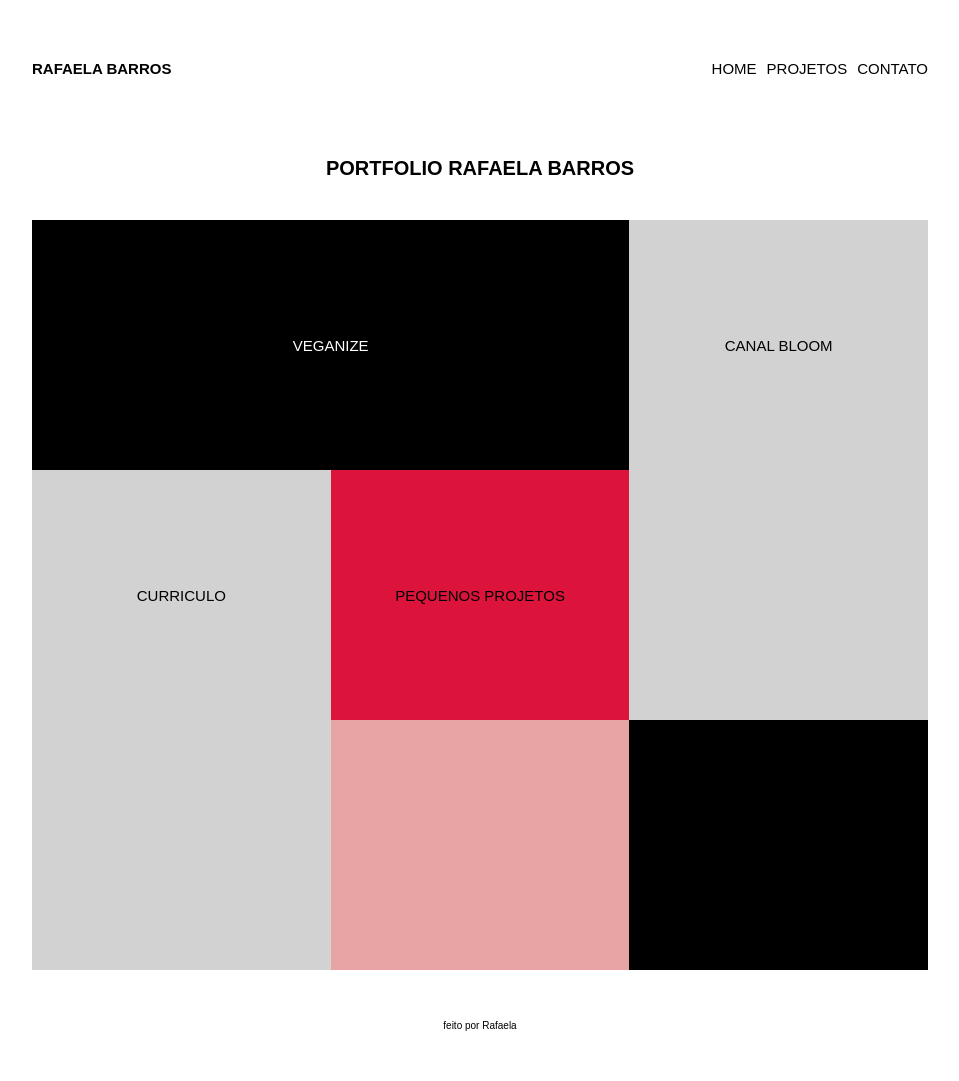
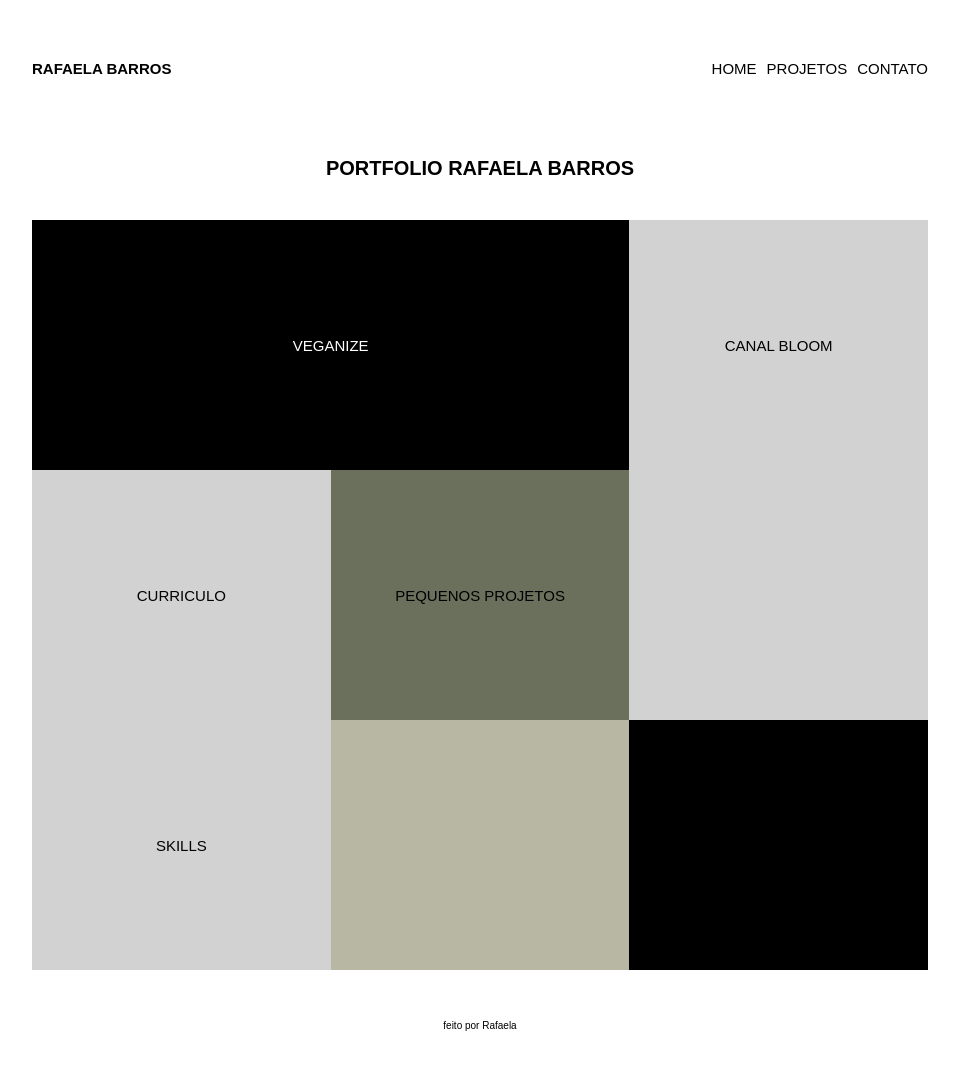
Before and after one commit to barrosraffa/Portfolio-Rafaela, a plain HTML site: page index.html in a window 1280 px wide. Shown: the whole page, without its empty margins (160-1119 px from the left). Drawn offline with Linux system fonts and the light colour scheme.

```diff
--- a/css/style.css
+++ b/css/style.css
@@ -32,6 +32,13 @@
     justify-content: center;
     margin: 40px 0 40px 0;
 }
+
+a:hover, a:focus {
+    color: #ababab;
+    text-decoration: none;
+    outline: 0 none;
+    font-weight: 800;
+  }
 
 .container {
     margin: 0 auto;
@@ -107,7 +114,7 @@
 }
 
 .quadrado-meio {
-    background-color: crimson;
+    background-color: #6B705C;
 }
 
 .coluna-3 {
@@ -125,7 +132,7 @@
 }
 
 .quadrado-center {
-    background-color: rgb(232, 164, 164);
+    background-color: #B7B7A4;
 }
 
 .quadrado-left {
--- a/index.html
+++ b/index.html
@@ -41,7 +41,7 @@
                 </div>
 
                 <div class="coluna-3">
-                    <div class="quadrado-left titulo-a"></div>
+                    <div class="quadrado-left titulo-a">Skills</div>
                     <div class="quadrado-center titulo-a"></div>
                     <div class="quadrado-rigth titulo-a"></div>
                 </div>
```
